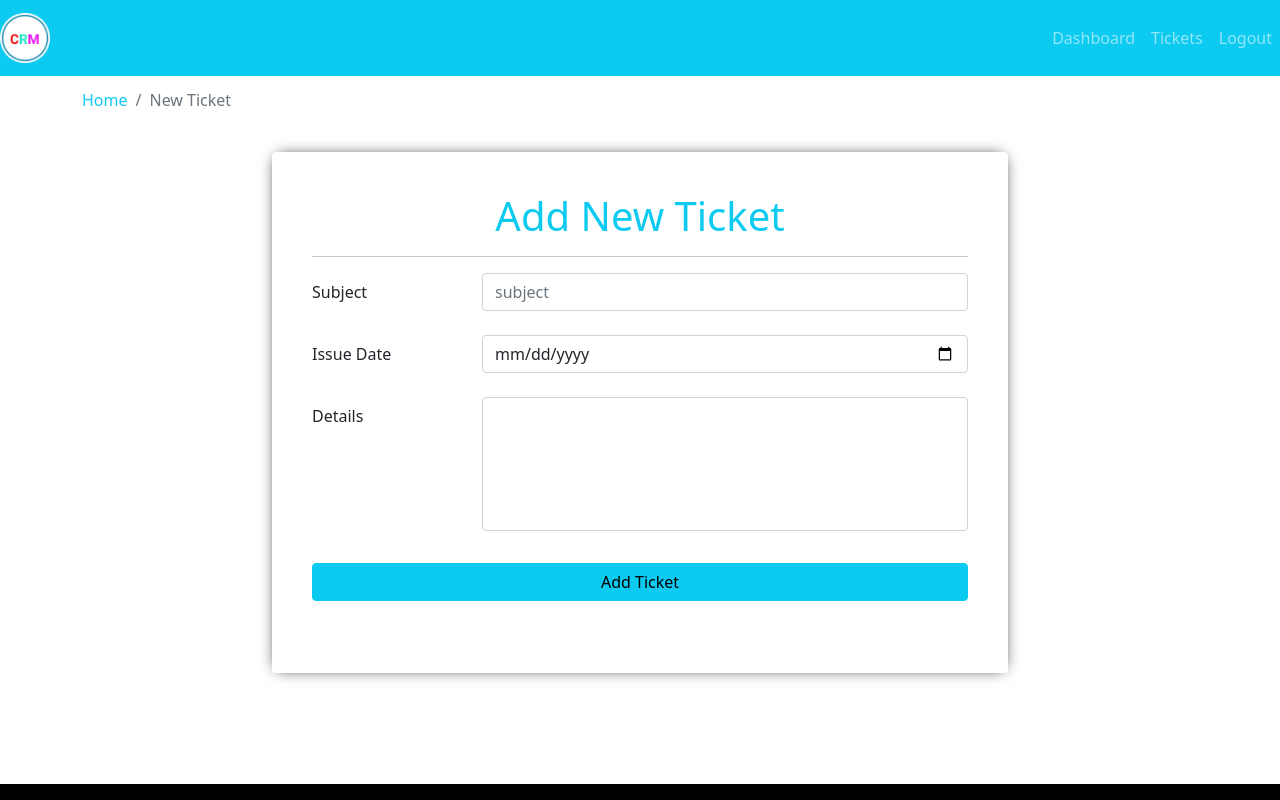
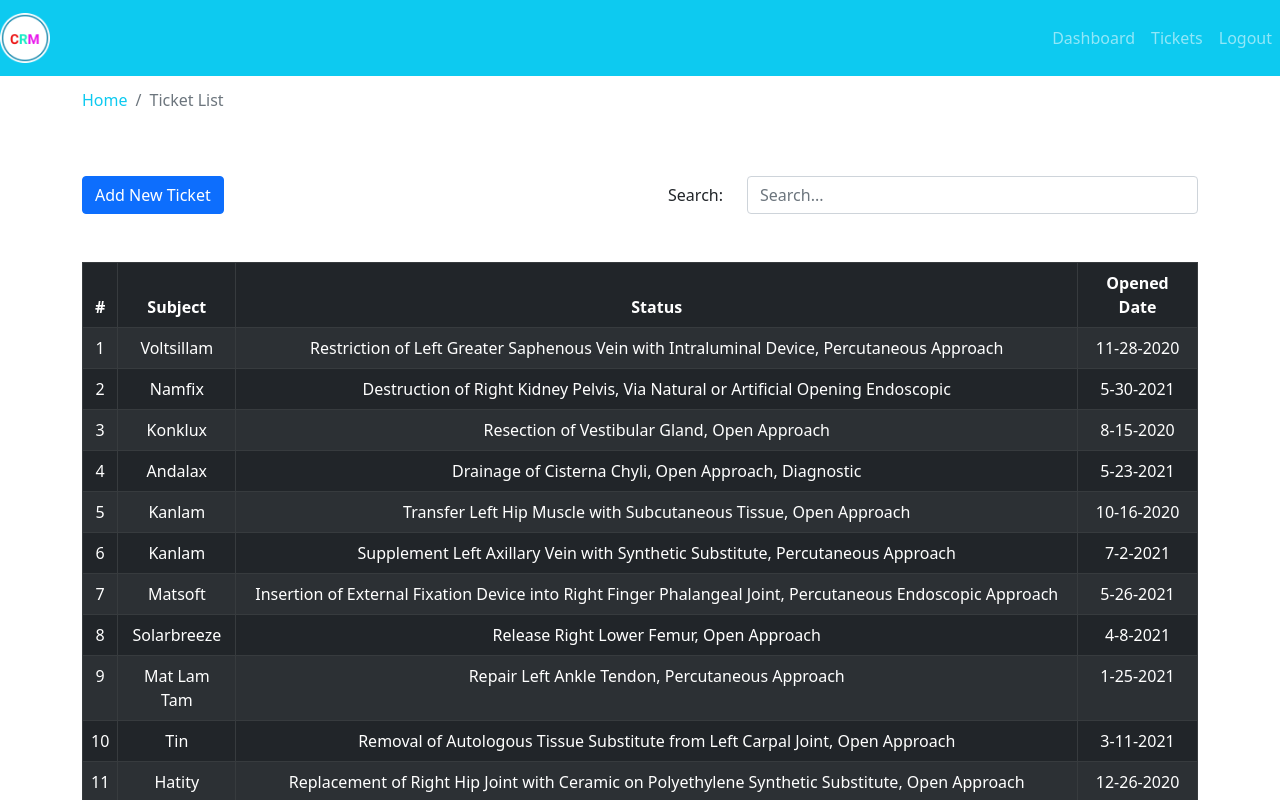
Before and after one commit to moath143/crm-frontend, a React (Create React App) app: page / in a window 1280 px wide. Shown: the top 800 px of the page. Built offline with nearby package versions, Linux system fonts and the light colour scheme.

Commit message:
added ticket list page

```diff
--- a/src/App.js
+++ b/src/App.js
@@ -3,6 +3,7 @@ import DefaultLayout from "./layout/DefaultLayout";
 // import Entry from "./page/entry/Entry.page";
 // import Dashboard from "./page/dashboard/Dashboard.page";
 import Addticket from "./page/new-ticket/Addticket.page";
+import TicketList from "./page/ticket-list/TicketList.page";
 
 function App() {
   return (
@@ -10,10 +11,37 @@ function App() {
       {/* <Entry /> */}
       <DefaultLayout>
         {/* <Dashboard /> */}
-        <Addticket />
+        {/* <Addticket /> */}
+        <TicketList />
       </DefaultLayout>
     </div>
   );
 }
 
 export default App;
+
+/*
+! [1]: Layout Folder => {partials folder, DefaultLayout file} ========> App.js
+* [1][1]: partial folder {footer and header file} ================> defaultLayout.js
+
+! [2]: Page Folder => every page for prototype ex.{dashboard, entry and new-ticket}
+* [2][1]: dashboard => Dashboard.js and inside it {every thing about components of dashboard}
+* [2][2]: entry => Entry.js and inside it {every thing about components of login and register form}
+* [2][3]: new-ticket => Addticket.js and inside it {every thing about components of add ticket form}
+
+
+! [3]: Components Folder => {add-ticket-form, breadcrumb, login, password-reset, ticket-table}
+* [3][1]: add-ticket-form => Add-new-ticket.js component
+* [3][2]: breadcrumb => Breadcrumb.js
+* [3][3]: login => Login.js
+* [3][4]: password-reset => Passwordreset.js
+* [3][5]: ticket-table => TicketTable.js
+
+
+! [4]: Assets Folder => {data, images}
+* [4][1]: data => json files for excute data
+* [4][2]: images => images for project
+
+
+! [5]: Utils Folder => Validation.js
+*/
--- a/src/assets/data/dummy-tickets.json
+++ b/src/assets/data/dummy-tickets.json
@@ -1,52 +1,302 @@
 [
-  { "id": 1, "status": "Filia", "addedAt": "8/11/2020" },
-  { "id": 2, "status": "Gunar", "addedAt": "11/16/2020" },
-  { "id": 3, "status": "Ashby", "addedAt": "1/5/2021" },
-  { "id": 4, "status": "Vonnie", "addedAt": "8/10/2020" },
-  { "id": 5, "status": "Emmit", "addedAt": "5/19/2021" },
-  { "id": 6, "status": "Van", "addedAt": "4/23/2021" },
-  { "id": 7, "status": "Serge", "addedAt": "11/16/2020" },
-  { "id": 8, "status": "Marleah", "addedAt": "3/22/2021" },
-  { "id": 9, "status": "Bastian", "addedAt": "1/2/2021" },
-  { "id": 10, "status": "Harley", "addedAt": "9/12/2020" },
-  { "id": 11, "status": "Tamara", "addedAt": "11/17/2020" },
-  { "id": 12, "status": "Genevieve", "addedAt": "12/8/2020" },
-  { "id": 13, "status": "Mart", "addedAt": "3/29/2021" },
-  { "id": 14, "status": "Christen", "addedAt": "6/22/2021" },
-  { "id": 15, "status": "Miquela", "addedAt": "1/29/2021" },
-  { "id": 16, "status": "Ethe", "addedAt": "3/30/2021" },
-  { "id": 17, "status": "Patricio", "addedAt": "1/27/2021" },
-  { "id": 18, "status": "Indira", "addedAt": "11/24/2020" },
-  { "id": 19, "status": "Richart", "addedAt": "1/23/2021" },
-  { "id": 20, "status": "Skyler", "addedAt": "9/25/2020" },
-  { "id": 21, "status": "Freida", "addedAt": "2/4/2021" },
-  { "id": 22, "status": "Nertie", "addedAt": "5/9/2021" },
-  { "id": 23, "status": "Rebekah", "addedAt": "5/17/2021" },
-  { "id": 24, "status": "Rozanne", "addedAt": "7/17/2020" },
-  { "id": 25, "status": "Susie", "addedAt": "6/18/2021" },
-  { "id": 26, "status": "Stafford", "addedAt": "10/30/2020" },
-  { "id": 27, "status": "Yehudi", "addedAt": "2/13/2021" },
-  { "id": 28, "status": "Alaine", "addedAt": "8/10/2020" },
-  { "id": 29, "status": "Ingamar", "addedAt": "4/10/2021" },
-  { "id": 30, "status": "Creight", "addedAt": "11/24/2020" },
-  { "id": 31, "status": "Suzanna", "addedAt": "3/1/2021" },
-  { "id": 32, "status": "Daisey", "addedAt": "2/11/2021" },
-  { "id": 33, "status": "Bathsheba", "addedAt": "11/4/2020" },
-  { "id": 34, "status": "Parnell", "addedAt": "12/20/2020" },
-  { "id": 35, "status": "Hashim", "addedAt": "6/11/2021" },
-  { "id": 36, "status": "Robena", "addedAt": "11/16/2020" },
-  { "id": 37, "status": "Vernice", "addedAt": "3/4/2021" },
-  { "id": 38, "status": "Israel", "addedAt": "5/31/2021" },
-  { "id": 39, "status": "Any", "addedAt": "10/3/2020" },
-  { "id": 40, "status": "Nevile", "addedAt": "7/28/2020" },
-  { "id": 41, "status": "Leta", "addedAt": "12/5/2020" },
-  { "id": 42, "status": "Archer", "addedAt": "8/31/2020" },
-  { "id": 43, "status": "Ailina", "addedAt": "5/8/2021" },
-  { "id": 44, "status": "Clerkclaude", "addedAt": "5/6/2021" },
-  { "id": 45, "status": "Francisco", "addedAt": "4/28/2021" },
-  { "id": 46, "status": "Beverlie", "addedAt": "6/27/2021" },
-  { "id": 47, "status": "Valdemar", "addedAt": "2/25/2021" },
-  { "id": 48, "status": "Gallard", "addedAt": "5/23/2021" },
-  { "id": 49, "status": "Tildy", "addedAt": "1/8/2021" },
-  { "id": 50, "status": "Maurice", "addedAt": "11/26/2020" }
+  {
+    "id": 1,
+    "subject": "Voltsillam",
+    "status": "Restriction of Left Greater Saphenous Vein with Intraluminal Device, Percutaneous Approach",
+    "addedAt": "11-28-2020"
+  },
+  {
+    "id": 2,
+    "subject": "Namfix",
+    "status": "Destruction of Right Kidney Pelvis, Via Natural or Artificial Opening Endoscopic",
+    "addedAt": "5-30-2021"
+  },
+  {
+    "id": 3,
+    "subject": "Konklux",
+    "status": "Resection of Vestibular Gland, Open Approach",
+    "addedAt": "8-15-2020"
+  },
+  {
+    "id": 4,
+    "subject": "Andalax",
+    "status": "Drainage of Cisterna Chyli, Open Approach, Diagnostic",
+    "addedAt": "5-23-2021"
+  },
+  {
+    "id": 5,
+    "subject": "Kanlam",
+    "status": "Transfer Left Hip Muscle with Subcutaneous Tissue, Open Approach",
+    "addedAt": "10-16-2020"
+  },
+  {
+    "id": 6,
+    "subject": "Kanlam",
+    "status": "Supplement Left Axillary Vein with Synthetic Substitute, Percutaneous Approach",
+    "addedAt": "7-2-2021"
+  },
+  {
+    "id": 7,
+    "subject": "Matsoft",
+    "status": "Insertion of External Fixation Device into Right Finger Phalangeal Joint, Percutaneous Endoscopic Approach",
+    "addedAt": "5-26-2021"
+  },
+  {
+    "id": 8,
+    "subject": "Solarbreeze",
+    "status": "Release Right Lower Femur, Open Approach",
+    "addedAt": "4-8-2021"
+  },
+  {
+    "id": 9,
+    "subject": "Mat Lam Tam",
+    "status": "Repair Left Ankle Tendon, Percutaneous Approach",
+    "addedAt": "1-25-2021"
+  },
+  {
+    "id": 10,
+    "subject": "Tin",
+    "status": "Removal of Autologous Tissue Substitute from Left Carpal Joint, Open Approach",
+    "addedAt": "3-11-2021"
+  },
+  {
+    "id": 11,
+    "subject": "Hatity",
+    "status": "Replacement of Right Hip Joint with Ceramic on Polyethylene Synthetic Substitute, Open Approach",
+    "addedAt": "12-26-2020"
+  },
+  {
+    "id": 12,
+    "subject": "Bigtax",
+    "status": "Drainage of Para-aortic Body with Drainage Device, Open Approach",
+    "addedAt": "12-14-2020"
+  },
+  {
+    "id": 13,
+    "subject": "Stringtough",
+    "status": "Insertion of Intraluminal Device into Left Peroneal Artery, Percutaneous Endoscopic Approach",
+    "addedAt": "8-2-2020"
+  },
+  {
+    "id": 14,
+    "subject": "Bamity",
+    "status": "Fusion of Right Ankle Joint with External Fixation Device, Percutaneous Approach",
+    "addedAt": "8-26-2020"
+  },
+  {
+    "id": 15,
+    "subject": "Pannier",
+    "status": "Drainage of Left Foot Subcutaneous Tissue and Fascia with Drainage Device, Percutaneous Approach",
+    "addedAt": "9-14-2020"
+  },
+  {
+    "id": 16,
+    "subject": "Solarbreeze",
+    "status": "Alteration of Right Lower Extremity, Percutaneous Endoscopic Approach",
+    "addedAt": "11-13-2020"
+  },
+  {
+    "id": 17,
+    "subject": "Holdlamis",
+    "status": "Introduction of Other Antineoplastic into Ear, External Approach",
+    "addedAt": "2-27-2021"
+  },
+  {
+    "id": 18,
+    "subject": "Trippledex",
+    "status": "Drainage of Left Tibia, Open Approach, Diagnostic",
+    "addedAt": "3-12-2021"
+  },
+  {
+    "id": 19,
+    "subject": "Tempsoft",
+    "status": "Revision of Infusion Device in Lower Vein, Percutaneous Approach",
+    "addedAt": "8-21-2020"
+  },
+  {
+    "id": 20,
+    "subject": "Zamit",
+    "status": "Fluoroscopy of Uterus and Fallopian Tubes",
+    "addedAt": "1-20-2021"
+  },
+  {
+    "id": 21,
+    "subject": "Stringtough",
+    "status": "Reattachment of Hymen, Percutaneous Endoscopic Approach",
+    "addedAt": "1-2-2021"
+  },
+  {
+    "id": 22,
+    "subject": "Lotlux",
+    "status": "Drainage of Left Ulnar Artery, Percutaneous Approach",
+    "addedAt": "12-24-2020"
+  },
+  {
+    "id": 23,
+    "subject": "Matsoft",
+    "status": "Restriction of Sigmoid Colon with Intraluminal Device, Via Natural or Artificial Opening",
+    "addedAt": "11-19-2020"
+  },
+  {
+    "id": 24,
+    "subject": "Bitwolf",
+    "status": "Dilation of Upper Artery, Bifurcation, with Three Drug-eluting Intraluminal Devices, Open Approach",
+    "addedAt": "5-12-2021"
+  },
+  {
+    "id": 25,
+    "subject": "Namfix",
+    "status": "Repair Pelvis Lymphatic, Percutaneous Approach",
+    "addedAt": "2-1-2021"
+  },
+  {
+    "id": 26,
+    "subject": "Wrapsafe",
+    "status": "Insertion of External Fixation Device into Left Tarsal Joint, Percutaneous Endoscopic Approach",
+    "addedAt": "2-1-2021"
+  },
+  {
+    "id": 27,
+    "subject": "Y-Solowarm",
+    "status": "Insertion of Infusion Device into Left Radial Artery, Open Approach",
+    "addedAt": "2-3-2021"
+  },
+  {
+    "id": 28,
+    "subject": "Daltfresh",
+    "status": "Extirpation of Matter from Conduction Mechanism, Open Approach",
+    "addedAt": "6-25-2021"
+  },
+  {
+    "id": 29,
+    "subject": "Alpha",
+    "status": "Planar Nuclear Medicine Imaging of Abdomen and Pelvis using Iodine 123 (I-123)",
+    "addedAt": "9-12-2020"
+  },
+  {
+    "id": 30,
+    "subject": "Y-Solowarm",
+    "status": "Replacement of Right Radial Artery with Autologous Tissue Substitute, Open Approach",
+    "addedAt": "8-21-2020"
+  },
+  {
+    "id": 31,
+    "subject": "Keylex",
+    "status": "Insertion of Internal Fixation Device into Left Hip Joint, Percutaneous Approach",
+    "addedAt": "3-13-2021"
+  },
+  {
+    "id": 32,
+    "subject": "Cookley",
+    "status": "Bypass Left Common Iliac Artery to Abdominal Aorta with Synthetic Substitute, Open Approach",
+    "addedAt": "11-19-2020"
+  },
+  {
+    "id": 33,
+    "subject": "Flexidy",
+    "status": "Reattachment of Right Foot Muscle, Open Approach",
+    "addedAt": "10-1-2020"
+  },
+  {
+    "id": 34,
+    "subject": "Zaam-Dox",
+    "status": "Revision of Nonautologous Tissue Substitute in Right Finger Phalangeal Joint, Percutaneous Endoscopic Approach",
+    "addedAt": "5-15-2021"
+  },
+  {
+    "id": 35,
+    "subject": "Kanlam",
+    "status": "Insertion of Intracardiac Pacemaker into Left Ventricle, Percutaneous Approach",
+    "addedAt": "11-29-2020"
+  },
+  {
+    "id": 36,
+    "subject": "Veribet",
+    "status": "Revision of Nonautologous Tissue Substitute in Left Metatarsal, Percutaneous Endoscopic Approach",
+    "addedAt": "9-2-2020"
+  },
+  {
+    "id": 37,
+    "subject": "Cardify",
+    "status": "Excision of Ampulla of Vater, Via Natural or Artificial Opening",
+    "addedAt": "6-21-2021"
+  },
+  {
+    "id": 38,
+    "subject": "Biodex",
+    "status": "Release Left Large Intestine, Via Natural or Artificial Opening Endoscopic",
+    "addedAt": "2-14-2021"
+  },
+  {
+    "id": 39,
+    "subject": "Rank",
+    "status": "Drainage of Ampulla of Vater with Drainage Device, Percutaneous Approach",
+    "addedAt": "3-8-2021"
+  },
+  {
+    "id": 40,
+    "subject": "Bamity",
+    "status": "Release Right Shoulder Bursa and Ligament, Percutaneous Endoscopic Approach",
+    "addedAt": "12-1-2020"
+  },
+  {
+    "id": 41,
+    "subject": "Trippledex",
+    "status": "Resection of Right Clavicle, Open Approach",
+    "addedAt": "1-22-2021"
+  },
+  {
+    "id": 42,
+    "subject": "Transcof",
+    "status": "Removal of Nonautologous Tissue Substitute from Right Upper Femur, Open Approach",
+    "addedAt": "1-31-2021"
+  },
+  {
+    "id": 43,
+    "subject": "Matsoft",
+    "status": "Fluoroscopy of Left Tracheobronchial Tree using Other Contrast",
+    "addedAt": "3-17-2021"
+  },
+  {
+    "id": 44,
+    "subject": "Flexidy",
+    "status": "Removal of Synthetic Substitute from Thoracolumbar Vertebral Joint, Open Approach",
+    "addedAt": "8-10-2020"
+  },
+  {
+    "id": 45,
+    "subject": "Domainer",
+    "status": "Revision of Synthetic Substitute in Mediastinum, External Approach",
+    "addedAt": "10-10-2020"
+  },
+  {
+    "id": 46,
+    "subject": "Bigtax",
+    "status": "Removal of Autologous Tissue Substitute from Right Humeral Shaft, Percutaneous Approach",
+    "addedAt": "9-7-2020"
+  },
+  {
+    "id": 47,
+    "subject": "Trippledex",
+    "status": "Revision of Autologous Tissue Substitute in Right Femoral Shaft, Percutaneous Approach",
+    "addedAt": "12-19-2020"
+  },
+  {
+    "id": 48,
+    "subject": "Prodder",
+    "status": "Replacement of Left Peroneal Artery with Synthetic Substitute, Open Approach",
+    "addedAt": "7-27-2020"
+  },
+  {
+    "id": 49,
+    "subject": "Subin",
+    "status": "Osteopathic Treatment of Rib Cage using Lymphatic Pump",
+    "addedAt": "12-5-2020"
+  },
+  {
+    "id": 50,
+    "subject": "Zathin",
+    "status": "Excision of Vagina, Percutaneous Endoscopic Approach, Diagnostic",
+    "addedAt": "1-13-2021"
+  }
 ]
--- a/src/components/login/Login.comp.js
+++ b/src/components/login/Login.comp.js
@@ -40,7 +40,7 @@ function LoginForm({ handleOnChange, handleOnSubmit, formLoadSwitcher, email, pa
       </Row>
       <Row>
         <Col>
-          <a href="#" onClick={ () => formLoadSwitcher('reset')}>
+          <a href="/" onClick={ () => formLoadSwitcher('reset')}>
             Forget Password??
           </a>
         </Col>
--- /dev/null
+++ b/src/components/search-form/SearchForm.comp.js
@@ -0,0 +1,26 @@
+import React from 'react'
+import { Form, Row, Col } from 'react-bootstrap';
+import PropTypes from 'prop-types'
+function SearchForm({handleOnChange, str}) {
+    return (
+      <div>
+        <Form>
+          <Form.Group as={Row}>
+            <Form.Label column sm="2">
+              Search:{" "}
+            </Form.Label>
+            <Col sm='10'>
+              <Form.Control onChange={handleOnChange} value={str} name="search" placeholder="Search..." />
+            </Col>
+          </Form.Group>
+        </Form>
+      </div>
+    );
+}
+
+export default SearchForm
+
+SearchForm.propTypes = {
+    handleOnChange: PropTypes.func.isRequired,
+    str: PropTypes.string.isRequired
+}
--- a/src/components/ticket-table/TicketTable.comp.js
+++ b/src/components/ticket-table/TicketTable.comp.js
@@ -1,5 +1,6 @@
 import React from "react";
 import { Table } from "react-bootstrap";
+import PropTypes from 'prop-types'
 function TicketTable({ tickets }) {
   return (
     <Table striped bordered hover className="text-center table-dark">
@@ -37,3 +38,7 @@ function TicketTable({ tickets }) {
 }
 
 export default TicketTable;
+
+TicketTable.propTypes = {
+  tickets: PropTypes.array.isRequired
+};
--- /dev/null
+++ b/src/page/ticket-list/TicketList.page.js
@@ -0,0 +1,52 @@
+import React, { useState, useEffect } from "react";
+import { Container, Row, Col, Button } from "react-bootstrap";
+import PageBreadcrumb from "../../components/breadcrumb/Breadcrumb.comp";
+import SearchForm from "../../components/search-form/SearchForm.comp";
+import TicketTable from "./../../components/ticket-table/TicketTable.comp";
+import tickets from "../../assets/data/dummy-tickets.json";
+function TicketList() {
+    const [str, setStr] = useState("");
+    const [displayTicket, setDisplayTicket] = useState(tickets);
+    useEffect(() => {
+
+  }, [str, displayTicket]);
+    const handleOnChange = (e) => {
+      const {value} = e.target
+    setStr(value);
+        console.log(e.target.value);
+        searchTickets(value)
+    };
+
+    const searchTickets = (sttr) => {
+        const displayTickets = tickets.filter((row) => {
+            return row.subject.toLowerCase().includes(sttr.toLowerCase());
+        })
+
+        setDisplayTicket(displayTickets)
+    }
+
+  return (
+    <Container>
+      <Row>
+        <Col>
+          <PageBreadcrumb page="Ticket List" />
+        </Col>
+      </Row>
+      <Row className="mt-5 mb-5">
+        <Col>
+          <Button>Add New Ticket</Button>
+        </Col>
+        <Col className="text-end">
+          <SearchForm handleOnChange={handleOnChange} str={str} />
+        </Col>
+      </Row>
+      <Row>
+        <Col>
+          <TicketTable tickets={displayTicket} />
+        </Col>
+      </Row>
+    </Container>
+  );
+}
+
+export default TicketList;
```
